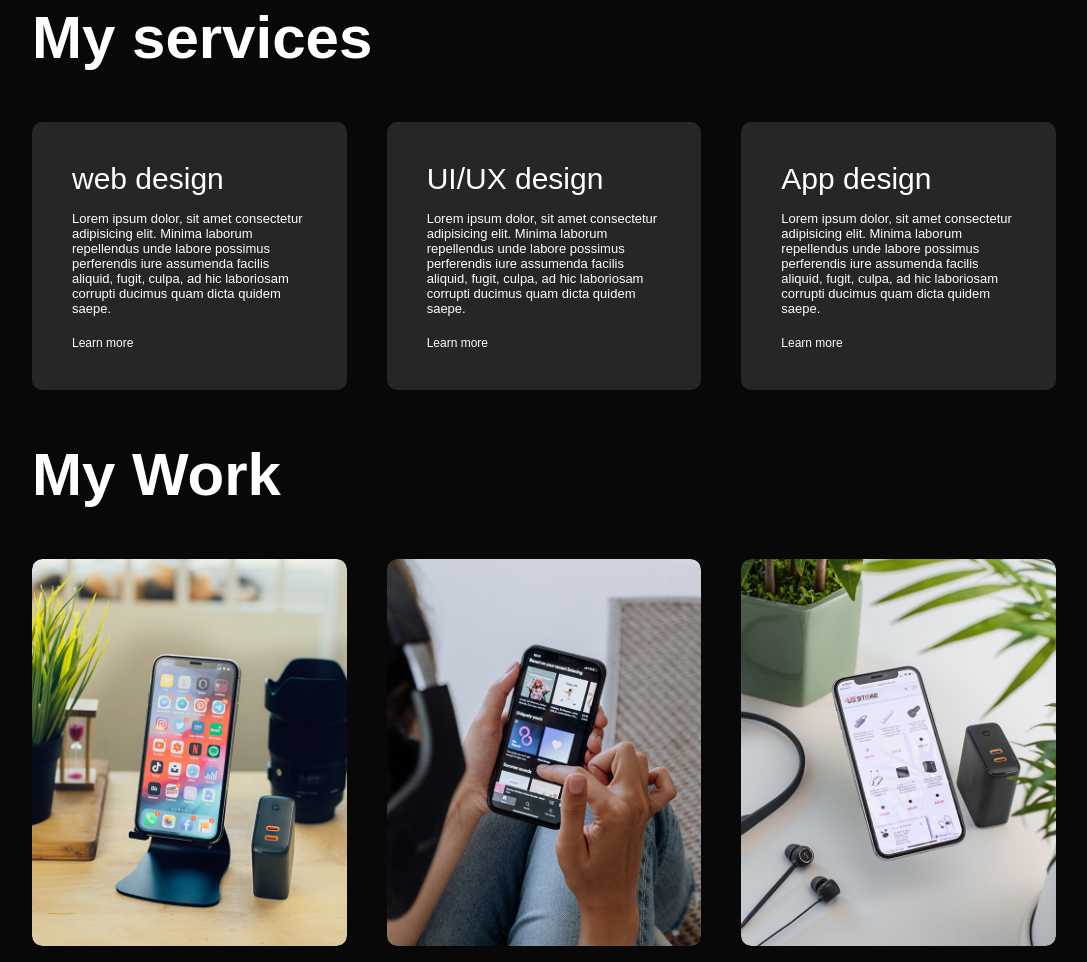
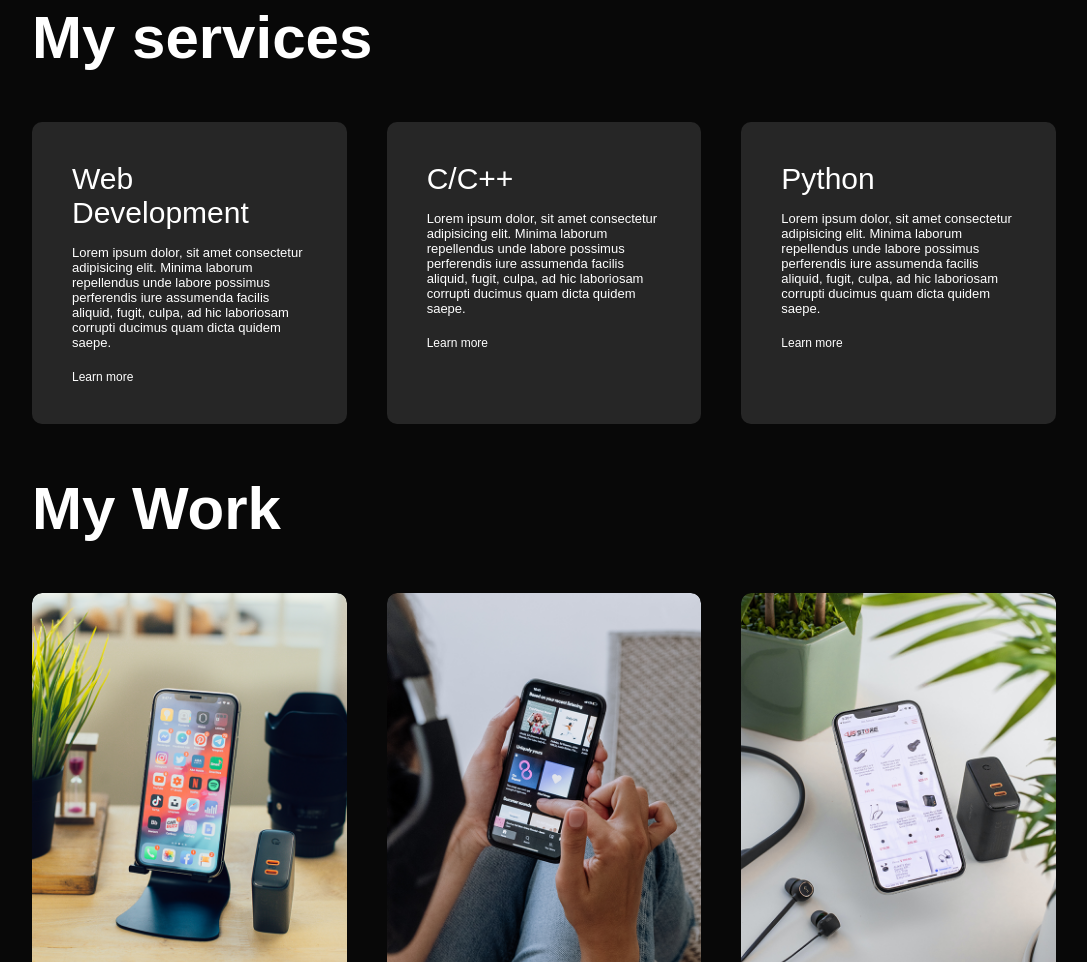
Before and after one commit to Amannagar0304/portfolio, a plain HTML site: page index.html in a window 1280 px wide. Shown: the part 1366-2328 px from the top of the page, without its empty margins (96-1183 px from the left). Drawn offline with Linux system fonts and the light colour scheme.

Commit message:
Update index.html

```diff
--- a/index.html
+++ b/index.html
@@ -80,17 +80,17 @@
     <h1 class="sub-title">My services</h1>
     <div class="services-list">
     <div>
-        <h2>web design</h2>
+        <h2>Web Development </h2>
         <p>Lorem ipsum dolor, sit amet consectetur adipisicing elit. Minima laborum repellendus unde labore possimus perferendis iure assumenda facilis aliquid, fugit, culpa, ad hic laboriosam corrupti ducimus quam dicta quidem saepe.</p>
     <a href="#">Learn more</a>
     </div>
     <div>
-        <h2>UI/UX design</h2>
+        <h2>C/C++</h2>
         <p>Lorem ipsum dolor, sit amet consectetur adipisicing elit. Minima laborum repellendus unde labore possimus perferendis iure assumenda facilis aliquid, fugit, culpa, ad hic laboriosam corrupti ducimus quam dicta quidem saepe.</p>
     <a href="#">Learn more</a>
     </div>
     <div>
-        <h2>App design</h2>
+        <h2>Python</h2>
         <p>Lorem ipsum dolor, sit amet consectetur adipisicing elit. Minima laborum repellendus unde labore possimus perferendis iure assumenda facilis aliquid, fugit, culpa, ad hic laboriosam corrupti ducimus quam dicta quidem saepe.</p>
     <a href="#">Learn more</a>
     </div>
```
